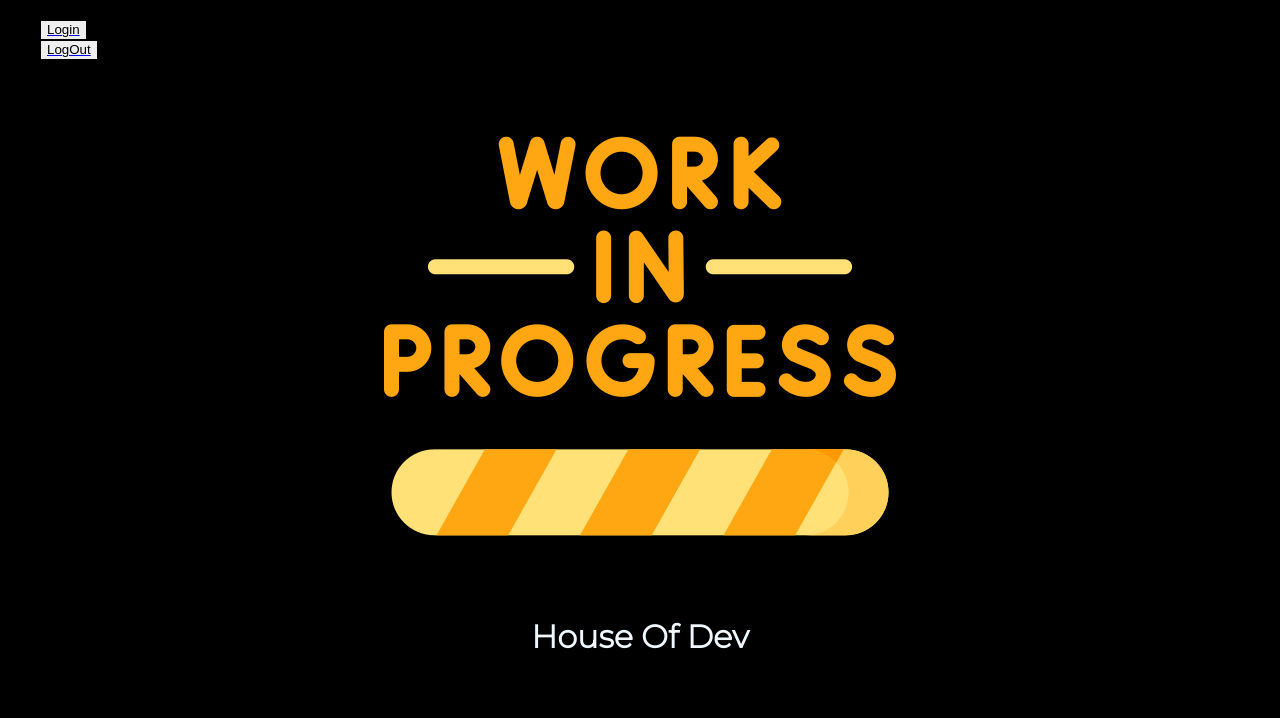
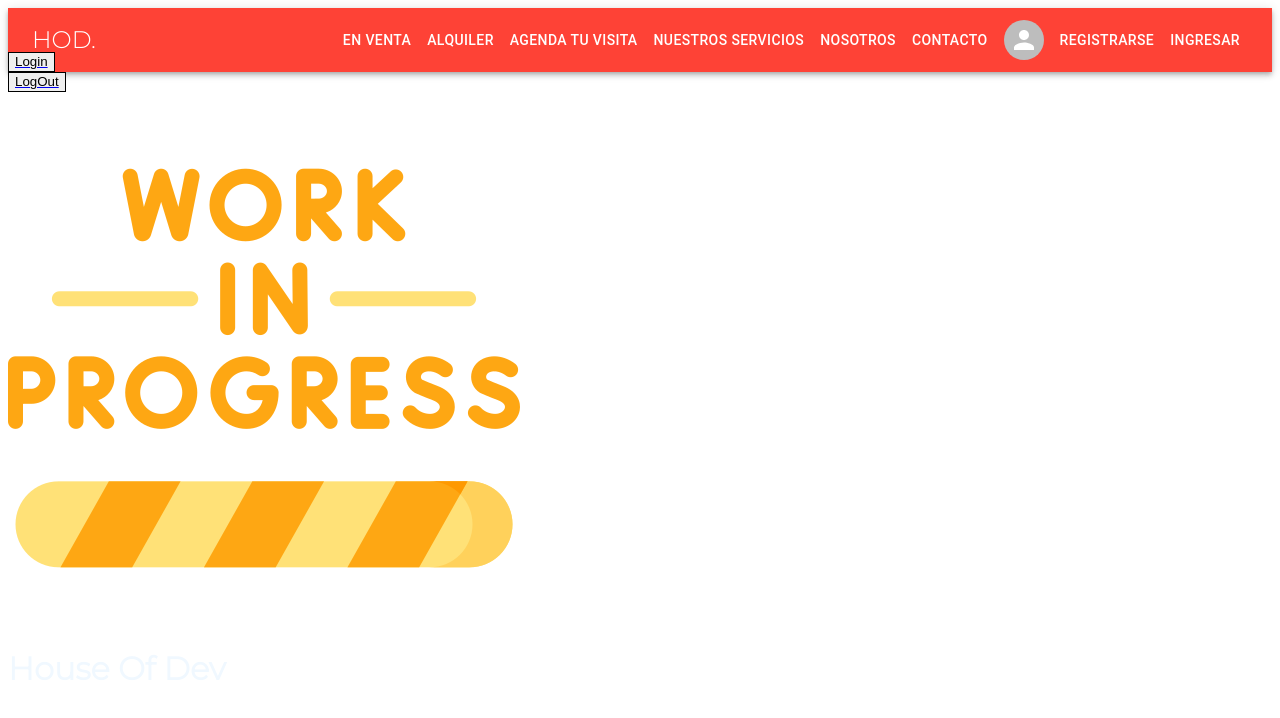
Before and after one commit to b1ractive/HouseOfDev-Front, a React (Vite) app: page / in a window 1280 px wide. Shown: the top 718 px of the page. Built offline with nearby package versions, Linux system fonts and the light colour scheme; the HTML template or start-up script is replaced by a standard one.

Commit message:
navbar not finish

```diff
--- a/src/App.jsx
+++ b/src/App.jsx
@@ -3,15 +3,18 @@ import { Routes, Route } from "react-router-dom";
 import LoginForm from "./components/LoginForm";
 import Home from "./components/Home";
 import LogOut from "./components/LogOut";
+import Navbar from "./components/Navbar";
 
 function App() {
   return (
     <>
-    <Routes>
-      <Route path="/home" element={<LogOut/>}/>
-     <Route path="/"  element={<Home/>} />
-      <Route path="/login" element={<LoginForm/>} />
-    </Routes>
+      <Navbar />
+
+      <Routes>
+        <Route path="/home" element={<LogOut />} />
+        <Route path="/" element={<Home />} />
+        <Route path="/login" element={<LoginForm />} />
+      </Routes>
     </>
   );
 }
--- /dev/null
+++ b/src/components/Navbar.jsx
@@ -0,0 +1,156 @@
+import React, { useState } from "react";
+import {
+  AppBar,
+  Toolbar,
+  Typography,
+  Button,
+  IconButton,
+  Menu,
+  MenuItem,
+  Avatar,
+  createTheme,
+  ThemeProvider,
+} from "@mui/material";
+import { Link } from "react-router-dom";
+
+const theme = createTheme({
+  palette: {
+    primary: {
+      main: "#FE4236", // Rojo
+    },
+  },
+});
+
+const Navbar = () => {
+  const [anchorElUser, setAnchorElUser] = useState(null);
+  /* const [isLoggedIn, setIsLoggedIn] = useState(false); */
+
+  const handleClick = (e) => {
+    setAnchorElUser(e.currentTarget);
+  };
+
+  const handleClose = () => {
+    setAnchorElUser(null); //  anchorElUser en null para cerrar el menú
+  };
+
+  return (
+    <ThemeProvider theme={theme}>
+      <AppBar position="static" style={{ top: 0, zIndex: 1000 }}>
+        <Toolbar>
+          <Typography
+            variant="h5"
+            sx={{ flexGrow: 1,
+              fontFamily: "Montserrat, sans-serif",
+             }}
+          >
+            <Link to="/" style={{ textDecoration: "none", color: "white" }}>
+              HOD.
+            </Link>
+            {/*  hago click en HOD y me lleva al inicio HOD. */}
+          </Typography>
+
+          {/* {isLoggedIn ? ( // no esta hecha la logica de un usuario logueado pero para tener una idea
+            <> */}
+
+          <Button color="inherit">
+            <Link
+              to="/en-venta"
+              style={{ textDecoration: "none", color: "white" }}
+            >
+              En Venta
+            </Link>
+          </Button>
+          <Button color="inherit">
+            <Link
+              to="/alquiler"
+              style={{ textDecoration: "none", color: "white" }}
+            >
+              Alquiler
+            </Link>
+          </Button>
+          <Button color="inherit">
+            <Link
+              to="/agenda"
+              style={{ textDecoration: "none", color: "white" }}
+            >
+              Agenda tu Visita
+            </Link>
+          </Button>
+          <Button color="inherit">
+            <Link
+              to="/servicios"
+              style={{ textDecoration: "none", color: "white" }}
+            >
+              Nuestros Servicios
+            </Link>
+          </Button>
+          <Button color="inherit">
+            <Link
+              to="/nosotros"
+              style={{ textDecoration: "none", color: "white" }}
+            >
+              Nosotros
+            </Link>
+          </Button>
+          <Button color="inherit">
+            <Link
+              to="/contacto"
+              style={{ textDecoration: "none", color: "white" }}
+            >
+              Contacto
+            </Link>
+          </Button>
+          <div>
+            <IconButton
+              aria-controls="user-menu"
+              aria-haspopup="true"
+              onClick={handleClick}
+              color="inherit"
+            >
+              <Avatar alt="User Avatar" />
+            </IconButton>
+            <Menu
+              id="user-menu"
+              anchorEl={anchorElUser}
+              keepMounted
+              open={Boolean(anchorElUser)}
+              onClose={handleClose}
+            >
+              <MenuItem onClick={handleClose}>Mi Perfil</MenuItem>
+              <MenuItem onClick={handleClose}>Favoritos</MenuItem>
+              <MenuItem onClick={handleClose}>Cerrar Sesión</MenuItem>
+            </Menu>
+          </div>
+
+          {/* </>
+          ) : (   si un usuario no esta logueado muetro opcion de registar o loguear
+          *
+          <> */}
+
+          <Button color="inherit">
+            <Link
+              to="/register"
+              style={{ textDecoration: "none", color: "white" }}
+            >
+              Registrarse
+            </Link>
+          </Button>
+
+          <Button color="inherit">
+            <Link
+              to="/login"
+              style={{ textDecoration: "none", color: "white" }}
+            >
+              Ingresar
+            </Link>
+          </Button>
+
+          {/*  </>
+          )} */}
+        </Toolbar>
+      </AppBar>
+    </ThemeProvider>
+  );
+};
+
+export default Navbar;
--- a/src/components/home.css
+++ b/src/components/home.css
@@ -1,14 +1,3 @@
-:root {
-  background-color: black;
-}
-
-#root {
-  max-width: 1280px;
-  margin: 0 auto;
-  padding: 2rem;
-  text-align: center;
-}
-
 .home-title {
   color: aliceblue;
   font-family: "Montserrat", sans-serif;
```
